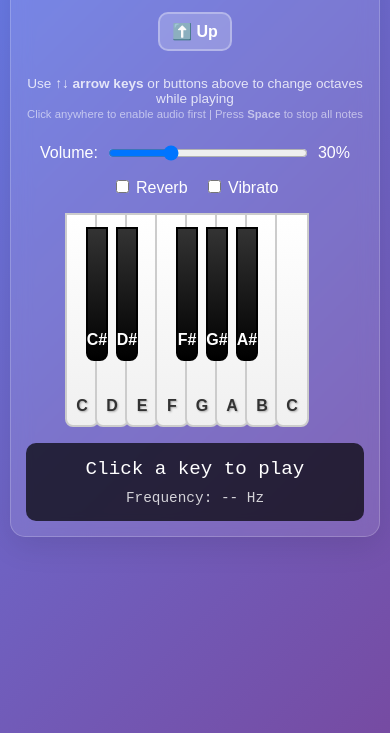
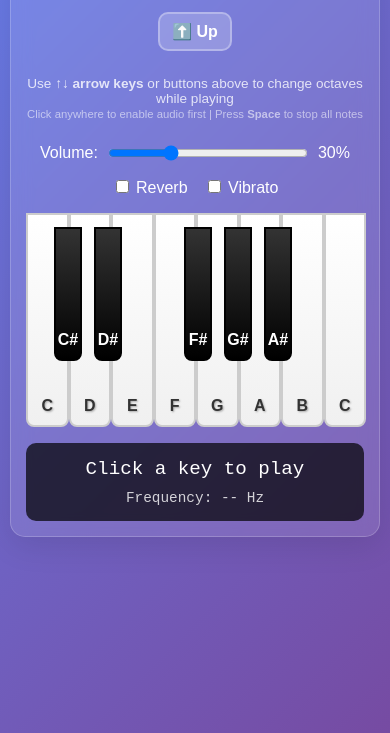
Before and after one commit to DioLps/oscilator-piano-test, a plain HTML site: page index.html in a window 390 px wide. Shown: the part 131-864 px from the top of the page. Drawn offline with Linux system fonts and the light colour scheme.

Commit message:
refactor: Improve key width calculation and layout for responsive design; adjust media query for mobile support

```diff
--- a/js/piano.js
+++ b/js/piano.js
@@ -13,13 +13,26 @@ let pressedMouseKeys = new Set();
  * Get dynamic sizing based on CSS variables or viewport width
  */
 export function getKeyWidths() {
-  // Get a computed white key width (use actual DOM or fallback to responsive values)
-  const computedWhiteWidth = Math.min(50, Math.max(30, window.innerWidth / 16));
-  const computedBlackWidth = computedWhiteWidth * 0.6; // Black keys are 60% of white key width
+    const container = document.getElementById('container') || document.body;
+    const containerWidth = container.clientWidth || window.innerWidth;
+
+    // Calculate based on available container width with padding
+    const availableWidth = containerWidth - 70; // Account for padding/margins
+
+    // Count white keys in the current layout
+    const whiteKeyCount = noteLayout ? noteLayout.filter(note => note.type === 'white').length : 7;
+
+    // Calculate white key width, ensuring minimum size for usability
+    const calculatedWhiteWidth = availableWidth / whiteKeyCount;
+    const minWhiteKeyWidth = 35; // Minimum width for touch interaction
+    const maxWhiteKeyWidth = 80; // Maximum width to prevent overly large keys
+
+    const whiteWidth = Math.max(minWhiteKeyWidth, Math.min(maxWhiteKeyWidth, calculatedWhiteWidth));
+    const blackWidth = whiteWidth * 0.6; // Black keys are 60% of white key width
 
     return {
-    whiteWidth: computedWhiteWidth,
-    blackWidth: computedBlackWidth
+        whiteWidth: whiteWidth,
+        blackWidth: blackWidth
     };
 }
 
@@ -71,8 +84,9 @@ export function generatePiano() {
     });
 
     // Second pass: Create all black keys with correct positions
-  noteLayout.forEach((noteInfo) => {
-    if (noteInfo.type !== 'black') return;
+    noteLayout
+        .filter(info => info.type === 'black')
+        .forEach((noteInfo, blackKeyIndex, self) => {
 
             const key = document.createElement('div');
             key.className = `key ${noteInfo.type}-key`;
@@ -89,7 +103,7 @@ export function generatePiano() {
             // Position black keys based on their position between white keys
             // White key sequence: C D E F G A B C
             // Black key sequence: C# D#   F# G# A#
-    switch(noteInfo.note) {
+            switch (noteInfo.note) {
                 case 'C#':
                     position = whiteKeyPositions[0] + (whiteWidth * 0.7);
                     break;
@@ -107,9 +121,16 @@ export function generatePiano() {
                     break;
                 default:
                     // Fallback for any other black keys
-        const noteIndex = noteLayout.findIndex(nl => nl.note === noteInfo.note);
-        const prevWhiteIndex = Math.floor(noteIndex / 2);
+                    // const noteIndex = noteLayout.findIndex(nl => nl.note === noteInfo.note);
+                    const prevWhiteIndex = Math.floor(blackKeyIndex / 2);
                     position = whiteKeyPositions[prevWhiteIndex] + (whiteWidth * 0.7);
+            }
+
+            // Apply mobile offset for the last 3 black keys on mobile (768px)
+            const isLastThreeBlackKeys = blackKeyIndex >= self.length - 3;
+
+            if (window.innerWidth <= 768 && isLastThreeBlackKeys) {
+                position += 10;
             }
 
             key.style.left = `${position}px`;
--- a/style.css
+++ b/style.css
@@ -120,6 +120,7 @@ h1 {
   position: absolute;
 }
 
+
 .key:hover {
   transform: translateY(-2px);
   box-shadow: 0 4px 8px rgba(0, 0, 0, 0.2);
@@ -209,7 +210,7 @@ h1 {
 }
 
 /* Responsive adjustments for mobile */
-@media (max-width: 600px) {
+@media (max-width: 768px) {
   body {
     padding: 10px;
   }
@@ -240,4 +241,17 @@ h1 {
   .current-frequency {
     font-size: 0.9em;
   }
+
+  .key{
+    position: relative;
+  }
+
+  .white-key{
+    position: relative;
+    left: unset !important;
+  }
+
+  .black-key{
+    position: absolute;
+  }
 }
```
Lines whose indentation alone changed are shown as unchanged.
